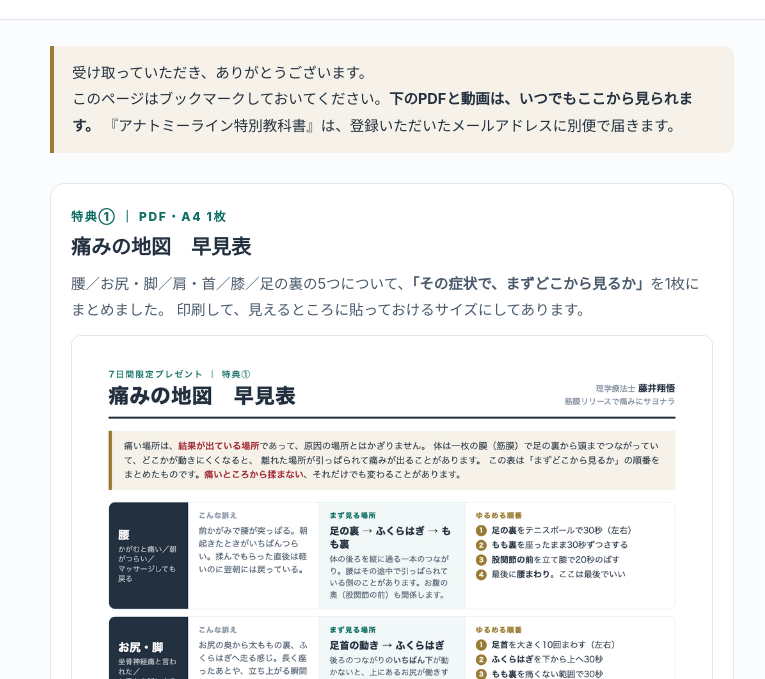
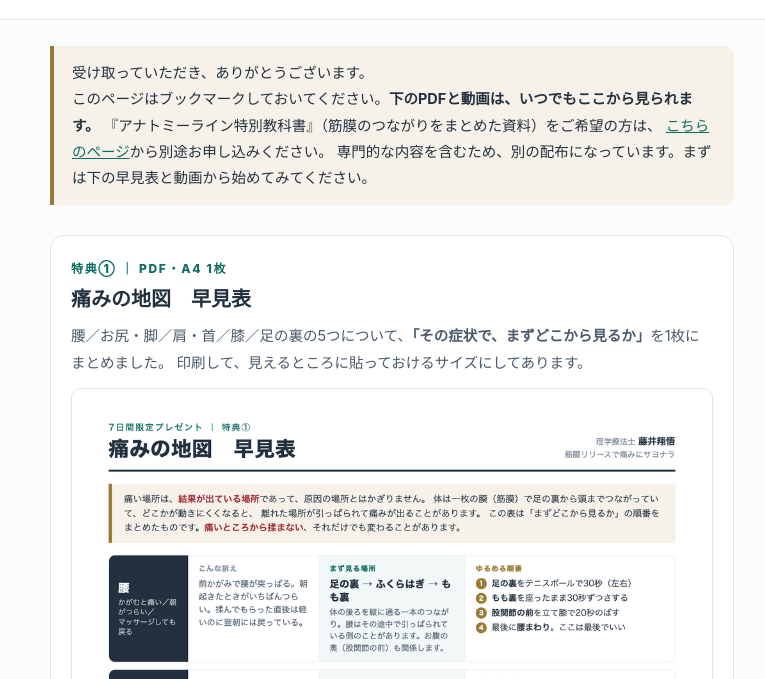
Before and after one commit to tengjingx73-create/fujii-newsletter-assets, a plain HTML site: page itami-no-chizu/index.html in a window 1280 px wide. Shown: the part 121-800 px from the top of the page, without its empty margins (248-1013 px from the left). Drawn offline with Linux system fonts and the light colour scheme.

Commit message:
Fix textbook delivery wording on gift page
Co-Authored-By: Claude Opus 5 <noreply@anthropic.com>

```diff
--- a/itami-no-chizu/index.html
+++ b/itami-no-chizu/index.html
@@ -60,7 +60,9 @@ footer{text-align:center;font-size:12px;color:var(--mute);margin-top:34px;line-h
 <div class="hello">
   受け取っていただき、ありがとうございます。<br>
   このページはブックマークしておいてください。<b>下のPDFと動画は、いつでもここから見られます。</b>
-  『アナトミーライン特別教科書』は、登録いただいたメールアドレスに別便で届きます。
+  『アナトミーライン特別教科書』（筋膜のつながりをまとめた資料）をご希望の方は、
+  <a href="https://in.shogofujii.co.jp/note/kit/10book" target="_blank" rel="noopener">こちらのページ</a>から別途お申し込みください。
+  専門的な内容を含むため、別の配布になっています。まずは下の早見表と動画から始めてみてください。
 </div>
 
 <!-- 特典① -->
```
